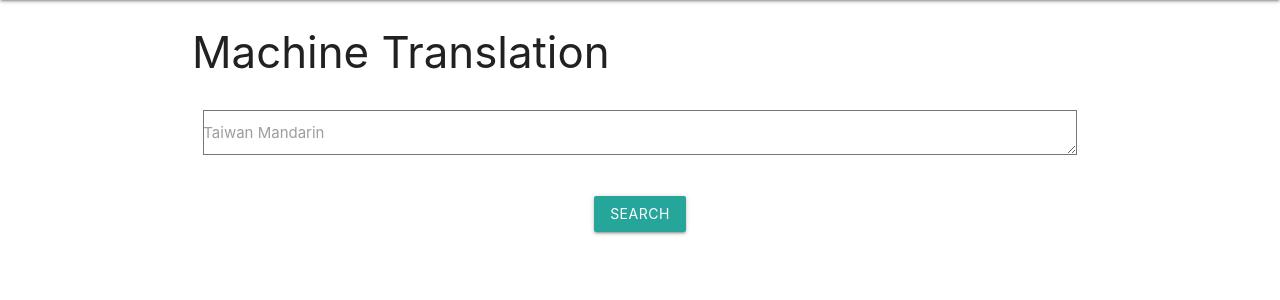
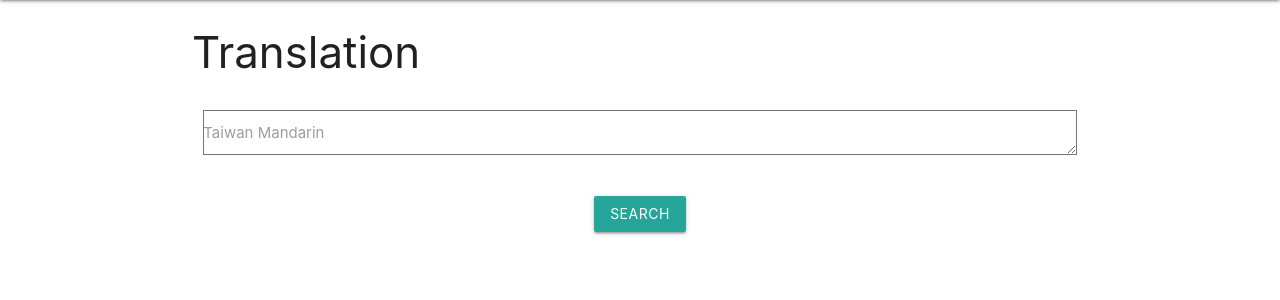
Before and after one commit to dachenlian/cwb-parallel, a Django app: page /translate/ in a window 1280 px wide. Shown: the part 64-364 px from the top of the page. Run offline with Django 3.2, Linux system fonts and the light colour scheme; parts of the project's set-up code (start-up, migrations or seed data) failed here and were passed over.

Commit message:
updated template

```diff
--- a/cwb_parallel/templates/core/translation.html
+++ b/cwb_parallel/templates/core/translation.html
@@ -1,7 +1,7 @@
 {% extends 'base.html' %}
 {% block content %}
     <div class="row">
-        <h3>Machine Translation</h3>
+        <h3>Translation</h3>
         <form class="col s12" action="{% url 'core:translation' %}" method="post">
             {% csrf_token %}
             <div class="row">
```
